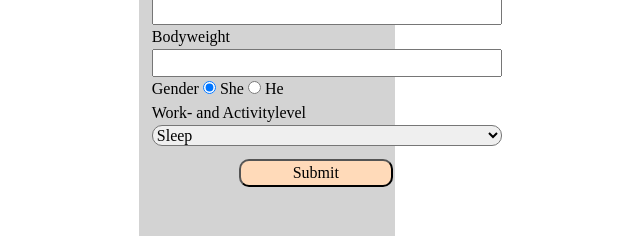
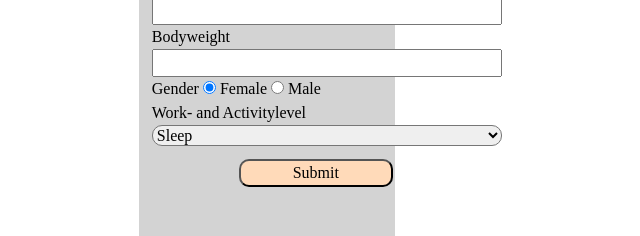
Before and after one commit to EmmoCodes/Kaelorienzaehler, a plain HTML site: page index.html in a window 1280 px wide. Shown: the part 248-484 px from the top of the page, 373-1013 px from the left. Drawn offline with Linux system fonts and the light colour scheme.

Commit message:
finished with NICE styling kekw

```diff
--- a/index.html
+++ b/index.html
@@ -22,9 +22,9 @@
           <div>
             <label for="gender">Gender</label>
             <input type="radio" name="gender" id="she" checked />
-            <label for="she">She</label>
+            <label for="she">Female</label>
             <input type="radio" name="gender" id="he" />
-            <label for="he">He</label>
+            <label for="he">Male</label>
           </div>
           <label for="activity">Work- and Activitylevel</label>
           <select name="activity-level" id="activity-level">
```
